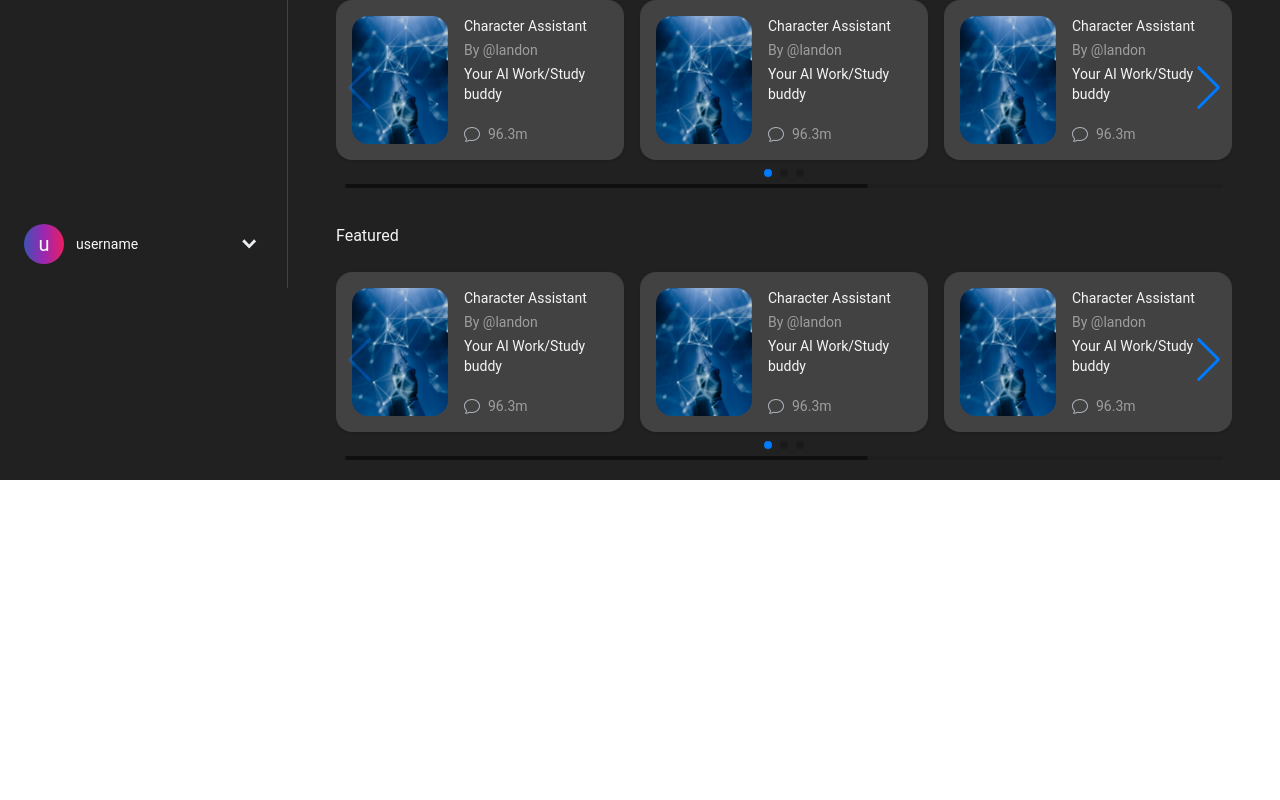
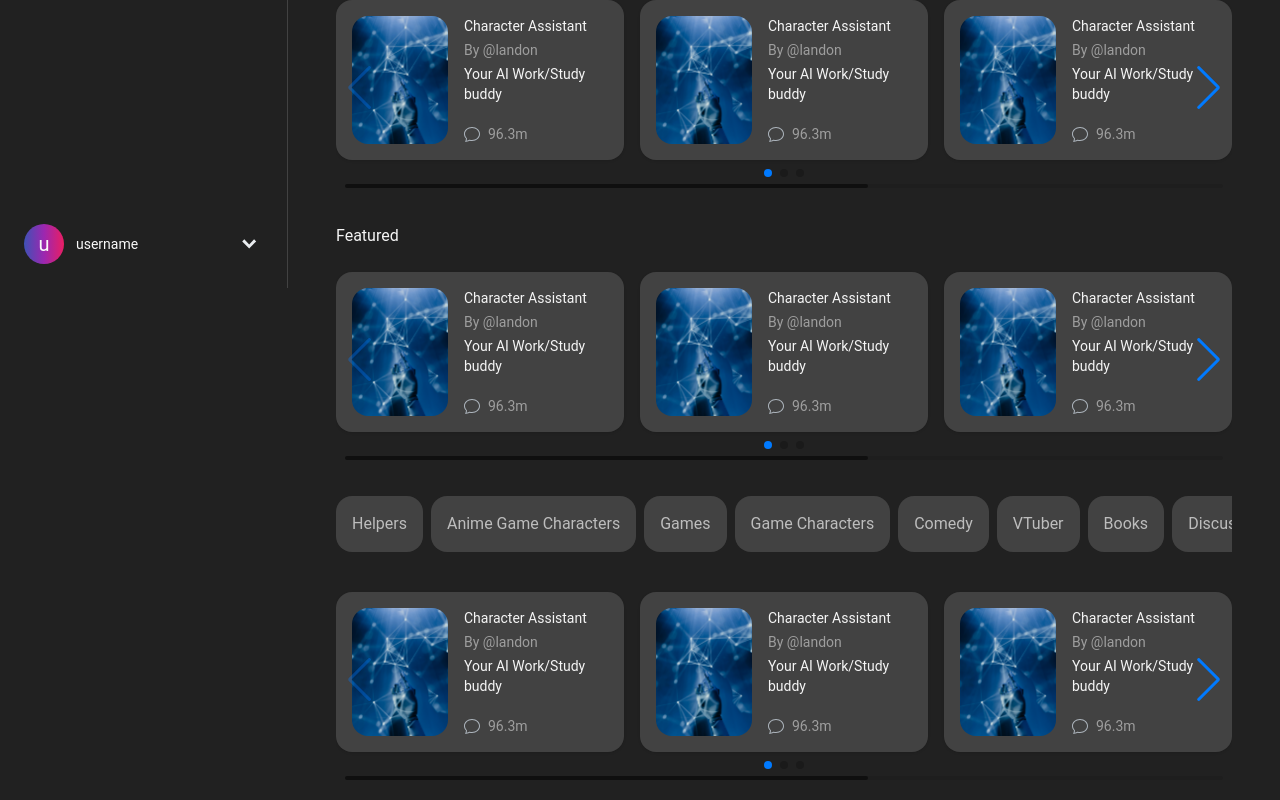
Before and after one commit to Tibz-Dankan/character-ai-clone, a React (Vite) app: page / in a window 1280 px wide. Shown: the part 512-1312 px from the top of the page. Before the commit the page ends 992 px from the top, so only its background shows below. Built offline with nearby package versions, Linux system fonts and the light colour scheme.

Commit message:
feat: add all categories section

```diff
--- /dev/null
+++ b/src/components/UI/CategoryCard.jsx
@@ -0,0 +1,14 @@
+import React, { Fragment } from "react";
+
+export const CategoryCard = (props) => {
+  return (
+    <Fragment>
+      <div
+        className="inline-block bg-gray-800 p-4 rounded-2xl
+        text-gray-400 hover:text-gray-100"
+      >
+        <span className="whitespace-nowrap">{props.category}</span>
+      </div>
+    </Fragment>
+  );
+};
--- /dev/null
+++ b/src/components/layout/AllCategories.jsx
@@ -0,0 +1,73 @@
+import React, { Fragment } from "react";
+import AIImage from "../../assets/images/ai.jpg";
+import { ForYouCard } from "../UI/ForYouCard";
+import { ElementSlider } from "../UI/ElementSlider";
+import { CategoryCard } from "../UI/CategoryCard";
+import "./../styles/scrollbar.css";
+
+export const AllCategories = () => {
+  const categories = [
+    <CategoryCard category={"Helpers"} />,
+    <CategoryCard category={"Anime Game Characters"} />,
+    <CategoryCard category={"Games"} />,
+    <CategoryCard category={"Game Characters"} />,
+    <CategoryCard category={"Comedy"} />,
+    <CategoryCard category={"VTuber"} />,
+    <CategoryCard category={"Books"} />,
+    <CategoryCard category={"Discussion"} />,
+    <CategoryCard category={"Language Learning"} />,
+  ];
+
+  const yourCards = [
+    <ForYouCard
+      imageUrl={AIImage}
+      authorName={"landon"}
+      title={"Character Assistant"}
+      description={"Your AI Work/Study buddy"}
+      noOfChats={"96.3m"}
+    />,
+    <ForYouCard
+      imageUrl={AIImage}
+      authorName={"landon"}
+      title={"Character Assistant"}
+      description={"Your AI Work/Study buddy"}
+      noOfChats={"96.3m"}
+    />,
+    <ForYouCard
+      imageUrl={AIImage}
+      authorName={"landon"}
+      title={"Character Assistant"}
+      description={"Your AI Work/Study buddy"}
+      noOfChats={"96.3m"}
+    />,
+    <ForYouCard
+      imageUrl={AIImage}
+      authorName={"landon"}
+      title={"Character Assistant"}
+      description={"Your AI Work/Study buddy"}
+      noOfChats={"96.3m"}
+    />,
+    <ForYouCard
+      imageUrl={AIImage}
+      authorName={"landon"}
+      title={"Character Assistant"}
+      description={"Your AI Work/Study buddy"}
+      noOfChats={"96.3m"}
+    />,
+  ];
+
+  return (
+    <Fragment>
+      <div className="text-gray-100 space-y-2">
+        <div className="flex items-center gap-2 overflow-x-auto scroll-bar">
+          {categories.map((category, index) => (
+            <div key={index} className="pb-4">
+              {category}
+            </div>
+          ))}
+        </div>
+        <ElementSlider slides={yourCards} />
+      </div>
+    </Fragment>
+  );
+};
--- /dev/null
+++ b/src/components/styles/scrollbar.css
@@ -0,0 +1,50 @@
+/* Firefox */
+/* For Firefox 64 and earlier */
+html {
+  scrollbar-color: #343a40;
+  scrollbar-width: thin;
+}
+
+/* Edge 12-18 */
+@supports (-ms-accelerator: true) {
+  html {
+    scrollbar-face-color: #343a40;
+    scrollbar-track-color: #212529;
+  }
+}
+
+/* SCROLLBAR STYLES FOR WEBKIT BROWSERS */
+.scroll-bar::-webkit-scrollbar {
+  width: 4px;
+  height: auto;
+}
+.scroll-bar::-webkit-scrollbar-thumb {
+  /* background: linear-gradient(to bottom, #ced4da, #b197fc, #74c0fc); */
+  background: #343a40;
+  border-radius: 2px;
+}
+.scroll-bar::-webkit-scrollbar-track {
+  background: #212529;
+}
+
+/* SCROLLBAR STYLES FOR FIREFOX */
+.scroll-bar::-moz-scrollbar {
+  width: 4px;
+  height: auto;
+}
+.scroll-bar::-moz-scrollbar-thumb {
+  background: #343a40;
+  border-radius: 2px;
+}
+.scroll-bar::-moz-scrollbar-track {
+  background: #212529;
+}
+
+/* SCROLLBAR STYLES FOR INTERNET EXPLORER */
+.ie ::-ms-thumb {
+  background: #ced4da;
+  border-radius: 4px;
+}
+.ie ::-ms-track {
+  background: #212529;
+}
--- a/src/pages/Home.jsx
+++ b/src/pages/Home.jsx
@@ -3,6 +3,7 @@ import { extractFirstLetter } from "../utils/extractFirstLetter";
 import { ReplySection } from "../components/layout/ReplySection";
 import { ForYouSection } from "../components/layout/ForYouSection";
 import { Featured } from "../components/layout/Featured";
+import { AllCategories } from "../components/layout/AllCategories";
 
 export const Home = () => {
   return (
@@ -39,6 +40,9 @@ export const Home = () => {
         <div className="w-full">
           <Featured />
         </div>
+        <div className="w-full">
+          <AllCategories />
+        </div>
       </div>
     </Fragment>
   );
```
